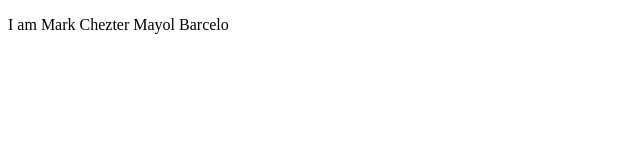
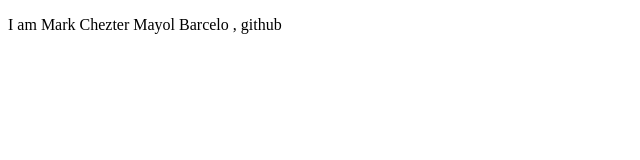
Before and after one commit to markbarcelo/portfolio, a plain HTML site: page index.html in a window 1280 px wide. Shown: the full height of the page, 0-640 px from the left. Drawn offline with Linux system fonts and the light colour scheme.

Commit message:
2nd commit

```diff
--- a/index.html
+++ b/index.html
@@ -4,6 +4,6 @@
         <title>Hello World</title>
     </head>
     <body>
-        <p>I am Mark Chezter Mayol Barcelo</p>
+        <p>I am Mark Chezter Mayol Barcelo , github</p>
     </body>
 </html>
```
